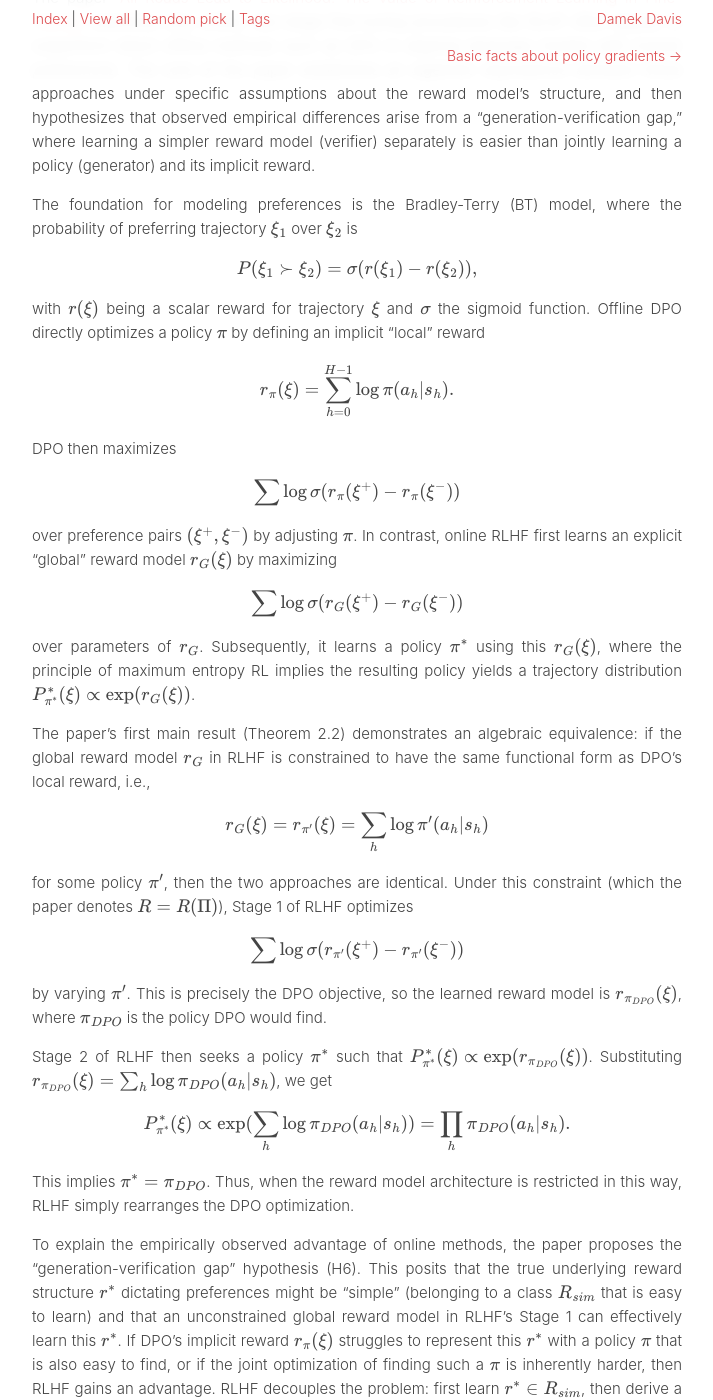
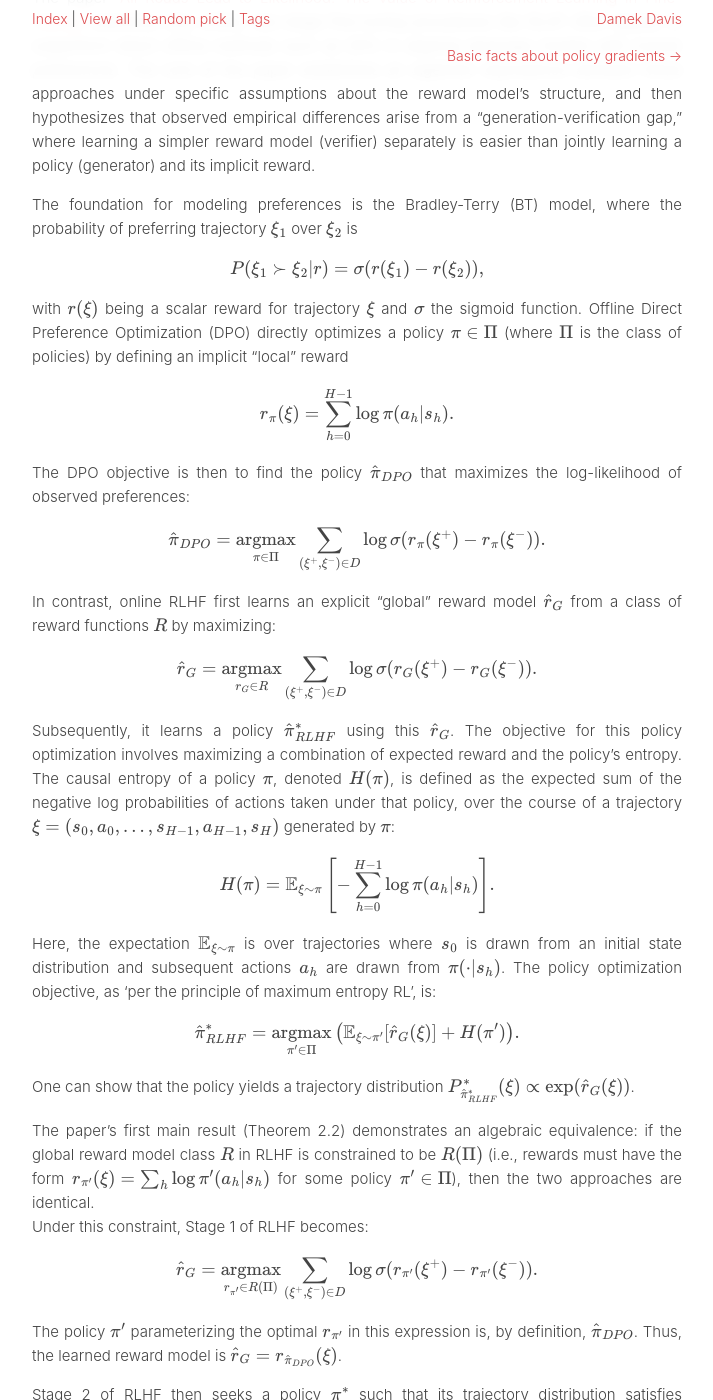
Before and after one commit to damek/damek.github.io, a Jekyll site: the page built from _random/all-roads-lead-to-likelihood-the-value-of-reinforcement-learning-in-fine-tuning.md, in a window 1280 px wide and 1400 px high, scrolled down 213 px. Shown: the whole window, without its empty margins (283-996 px from the left). Built offline with Jekyll 4.4.1, drawn with Linux system fonts in a browser that asks for light colours; some of the changed text lies outside the part shown.

Commit message:
Refactor content in all-roads-lead-to-likelihood-the-value-of-reinforcement-learning-in-fine-tuning.md for clarity and precision; enhance mathematical expressions and improve overall readability.

```diff
--- a/_random/all-roads-lead-to-likelihood-the-value-of-reinforcement-learning-in-fine-tuning.md
+++ b/_random/all-roads-lead-to-likelihood-the-value-of-reinforcement-learning-in-fine-tuning.md
@@ -7,39 +7,44 @@ description: "When DPO and RLHF are the same and / or different"
 
 The paper ["All Roads Lead to Likelihood: The Value of Reinforcement Learning in Fine-Tuning"](https://arxiv.org/pdf/2503.01067) examines why online, two-stage fine-tuning procedures like RLHF often appear to outperform direct offline methods such as DPO in aligning language models with human preferences. The core of the paper establishes an algebraic equivalence between these approaches under specific assumptions about the reward model's structure, and then hypothesizes that observed empirical differences arise from a "generation-verification gap," where learning a simpler reward model (verifier) separately is easier than jointly learning a policy (generator) and its implicit reward.
 
-The foundation for modeling preferences is the Bradley-Terry (BT) model, where the probability of preferring trajectory $\xi\_1$ over $\xi\_2$ is
+The foundation for modeling preferences is the Bradley-Terry (BT) model, where the probability of preferring trajectory $\xi_1$ over $\xi_2$ is
 
-$$P(\xi_1 \succ \xi_2) = \sigma(r(\xi_1) - r(\xi_2)),$$
+$$P(\xi_1 \succ \xi_2 | r) = \sigma(r(\xi_1) - r(\xi_2)),$$
 
-with $r(\xi)$ being a scalar reward for trajectory $\xi$ and $\sigma$ the sigmoid function. Offline DPO directly optimizes a policy $\pi$ by defining an implicit "local" reward
+with $r(\xi)$ being a scalar reward for trajectory $\xi$ and $\sigma$ the sigmoid function. Offline Direct Preference Optimization (DPO) directly optimizes a policy $\pi \in \Pi$ (where $\Pi$ is the class of policies) by defining an implicit "local" reward
 
 $$r_\pi(\xi) = \sum_{h=0}^{H-1} \log \pi(a_h|s_h).$$
 
-DPO then maximizes
+The DPO objective is then to find the policy $\hat{\pi}_{DPO}$ that maximizes the log-likelihood of observed preferences:
 
-$$\sum \log \sigma(r_\pi(\xi^+) - r_\pi(\xi^-))$$
+$$\hat{\pi}_{DPO} = \underset{\pi \in \Pi}{\text{argmax}} \sum_{(\xi^+, \xi^-) \in D} \log \sigma(r_\pi(\xi^+) - r_\pi(\xi^-)).$$
 
-over preference pairs $(\xi^+, \xi^-)$ by adjusting $\pi$. In contrast, online RLHF first learns an explicit "global" reward model $r\_G(\xi)$ by maximizing
+In contrast, online RLHF first learns an explicit "global" reward model $\hat{r}_G$ from a class of reward functions $R$ by maximizing:
 
-$$\sum \log \sigma(r_G(\xi^+) - r_G(\xi^-))$$
+$$\hat{r}_G = \underset{r_G \in R}{\text{argmax}} \sum_{(\xi^+, \xi^-) \in D} \log \sigma(r_G(\xi^+) - r_G(\xi^-)).$$
 
-over parameters of $r\_G$. Subsequently, it learns a policy $\pi^*$ using this $r\_G(\xi)$, where the principle of maximum entropy RL implies the resulting policy yields a trajectory distribution $P\_{\pi^\* }^\* (\xi) \propto \exp(r\_G(\xi))$.
+Subsequently, it learns a policy $\hat{\pi}\_{RLHF}^*$ using this $\hat{r}\_G$. The objective for this policy optimization involves maximizing a combination of expected reward and the policy's entropy. The causal entropy of a policy $\pi$, denoted $H(\pi)$, is defined as the expected sum of the negative log probabilities of actions taken under that policy, over the course of a trajectory $\xi = (s\_0, a\_0, \dots, s\_{H-1}, a\_{H-1}, s\_H)$ generated by $\pi$:
 
-The paper's first main result (Theorem 2.2) demonstrates an algebraic equivalence: if the global reward model $r\_G$ in RLHF is constrained to have the same functional form as DPO's local reward, i.e.,
+$$H(\pi) = \mathbb{E}_{\xi \sim \pi} \left[ -\sum_{h=0}^{H-1} \log \pi(a_h|s_h) \right].$$
 
-$$r_G(\xi) = r_{\pi'}( \xi) = \sum_h \log \pi'(a_h|s_h)$$
+Here, the expectation $\mathbb{E}_{\xi \sim \pi}$ is over trajectories where $s_0$ is drawn from an initial state distribution and subsequent actions $a_h$ are drawn from $\pi(\cdot\|s_h)$. The policy optimization objective, as 'per the principle of maximum entropy RL', is:
 
-for some policy $\pi'$, then the two approaches are identical. Under this constraint (which the paper denotes $R=R(\Pi)$), Stage 1 of RLHF optimizes
+$$\hat{\pi}_{RLHF}^* = \underset{\pi' \in \Pi}{\text{argmax}} \left( \mathbb{E}_{\xi \sim \pi'} [\hat{r}_G(\xi)] + H(\pi') \right).$$
 
-$$\sum \log \sigma(r_{\pi'}( \xi^+) - r_{\pi'}( \xi^-))$$
+One can show that the policy yields a trajectory distribution $P\_{\hat{\pi}\_{RLHF}^\* }^\* (\xi) \propto \exp(\hat{r}\_G(\xi))$.
 
-by varying $\pi'$. This is precisely the DPO objective, so the learned reward model is $r\_{\pi\_{DPO}}(\xi)$, where $\pi\_{DPO}$ is the policy DPO would find.
+The paper's first main result (Theorem 2.2) demonstrates an algebraic equivalence: if the global reward model class $R$ in RLHF is constrained to be $R(\Pi)$ (i.e., rewards must have the form $r\_{\pi'}\(\xi) = \sum\_h \log \pi'(a\_h\|s\_h)$ for some policy $\pi' \in \Pi$), then the two approaches are identical.
+Under this constraint, Stage 1 of RLHF becomes:
 
-Stage 2 of RLHF then seeks a policy $\pi^\*$ such that $P\_{\pi^\* }^\* (\xi) \propto \exp(r\_{\pi\_{DPO}}(\xi))$. Substituting $r\_{\pi\_{DPO}}(\xi) = \sum\_h \log \pi\_{DPO}(a\_h\|s\_h)$, we get
+$$\hat{r}_G = \underset{r_{\pi'} \in R(\Pi)}{\text{argmax}} \sum_{(\xi^+, \xi^-) \in D} \log \sigma(r_{\pi'}(\xi^+) - r_{\pi'}(\xi^-)).$$
 
-$$P_{\pi^*}^*(\xi) \propto \exp(\sum_h \log \pi_{DPO}(a_h|s_h)) = \prod_h \pi_{DPO}(a_h|s_h).$$
+The policy $\pi'$ parameterizing the optimal $r\_{\pi'}$ in this expression is, by definition, $\hat{\pi}\_{DPO}$. Thus, the learned reward model is $\hat{r}\_G = r\_{\hat{\pi}\_{DPO}}(\xi)$.
 
-This implies $\pi^\* = \pi\_{DPO}$. Thus, when the reward model architecture is restricted in this way, RLHF simply rearranges the DPO optimization.
+Stage 2 of RLHF then seeks a policy $\pi^*$ such that its trajectory distribution satisfies $P_{\pi^\* }^\* (\xi) \propto \exp(r\_{\hat{\pi}\_{DPO}}(\xi))$. Substituting $r\_{\hat{\pi}\_{DPO}}(\xi) = \sum\_h \log \hat{\pi}_{DPO}(a\_h\|s\_h)$, we get:
+
+$$P_{\pi^*}^*(\xi) \propto \exp\left(\sum_h \log \hat{\pi}_{DPO}(a_h|s_h)\right) = \prod_h \hat{\pi}_{DPO}(a_h|s_h).$$
+
+This implies the optimal policy $\pi^*$ from RLHF Stage 2 is $\hat{\pi}_{DPO}$. Thus, when the reward model architecture is restricted in this specific way, RLHF simply rearranges the DPO optimization.
 
 To explain the empirically observed advantage of online methods, the paper proposes the "generation-verification gap" hypothesis (H6). This posits that the true underlying reward structure $r^\* $ dictating preferences might be "simple" (belonging to a class $R\_{sim}$ that is easy to learn) and that an unconstrained global reward model in RLHF's Stage 1 can effectively learn this $r^\* $. If DPO's implicit reward $r\_\pi(\xi)$ struggles to represent this $r^\* $ with a policy $\pi$ that is also easy to find, or if the joint optimization of finding such a $\pi$ is inherently harder, then RLHF gains an advantage. RLHF decouples the problem: first learn $r^\* \in R\_{sim}$, then derive a policy for it. DPO attempts to find a policy $\pi$ whose structure $r\_\pi$ simultaneously captures $r^*$ and defines an optimal policy. A related result (Theorem 3.1) formalizes that if DPO's search were restricted to policies optimal for some $r \in R\_{sim}$, it would match RLHF's outcome.
 
```
